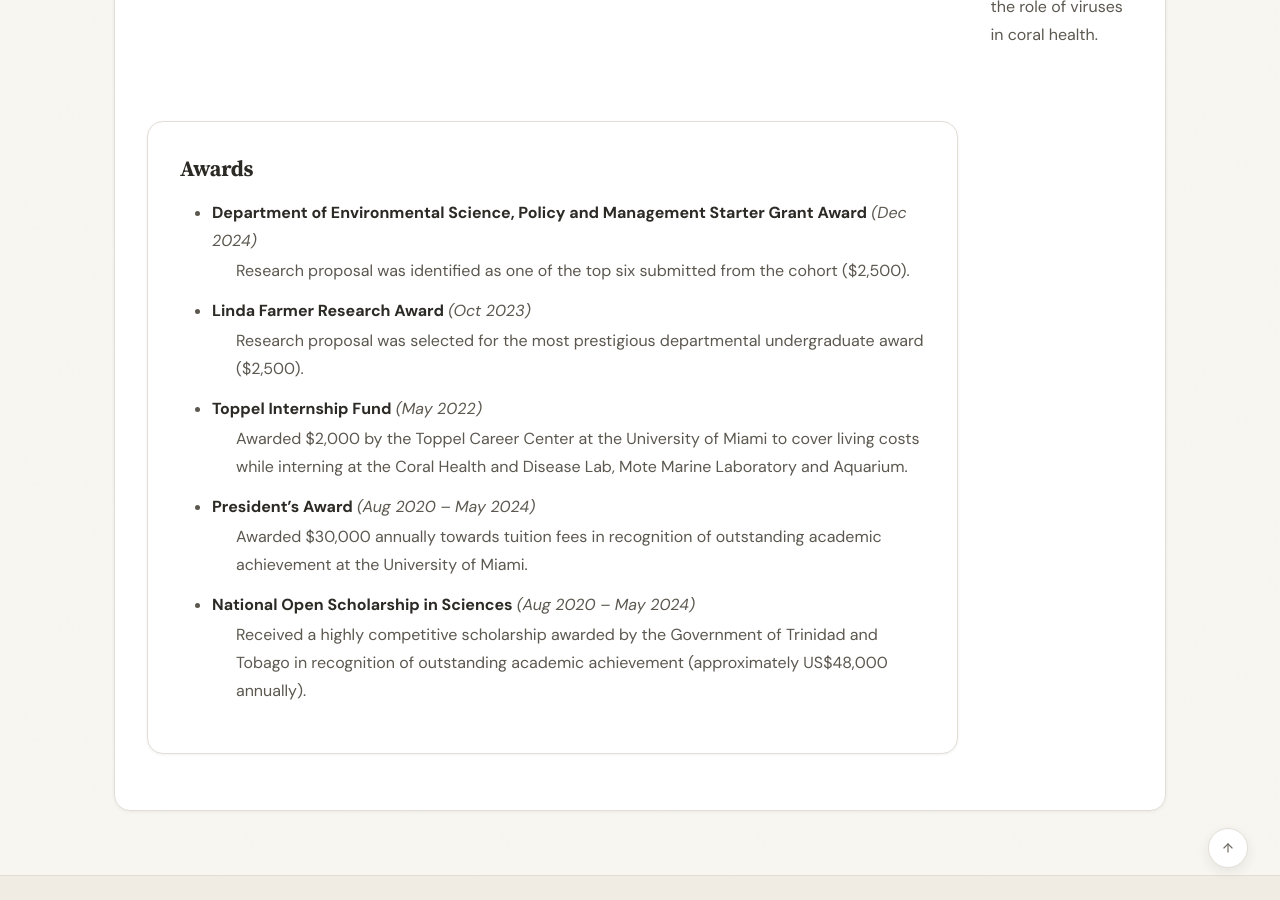
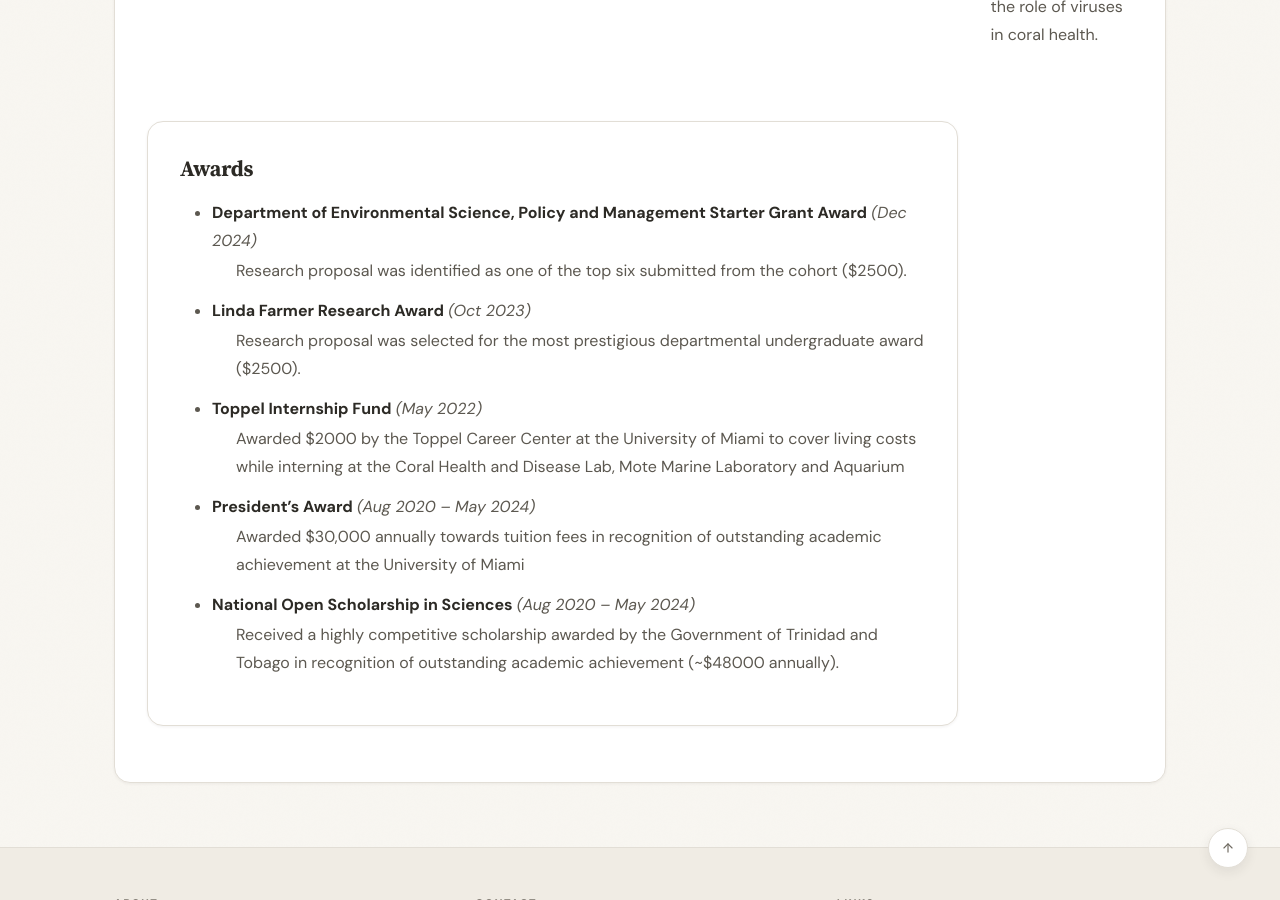
Before and after one commit to sharasookhoo/sharasookhoo.github.io, a Jekyll site: the page built from _pages/about.md, in a window 1280 px wide and 900 px high, scrolled down 1899 px. Built offline with Jekyll 4.4.1, drawn with Linux system fonts in a browser that asks for light colours.

Commit message:
Update awards.yml

```diff
--- a/_data/awards.yml
+++ b/_data/awards.yml
@@ -1,21 +1,21 @@
 # Awards and honors, shown on the About page.
 # Each entry needs: name
-- name: Department of Environmental Science, Policy and Management Starter Grant Award
-  date: Dec 2024
-  description: Research proposal was identified as one of the top six submitted from the cohort ($2,500).
+- name: "Department of Environmental Science, Policy and Management Starter Grant Award"
+  date: "Dec 2024"
+  description: "Research proposal was identified as one of the top six submitted from the cohort ($2500)."
 
-- name: Linda Farmer Research Award
-  date: Oct 2023
-  description: Research proposal was selected for the most prestigious departmental undergraduate award ($2,500).
+- name: "Linda Farmer Research Award"
+  date: "Oct 2023"
+  description: "Research proposal was selected for the most prestigious departmental undergraduate award ($2500)."
 
-- name: Toppel Internship Fund
-  date: May 2022
-  description: Awarded $2,000 by the Toppel Career Center at the University of Miami to cover living costs while interning at the Coral Health and Disease Lab, Mote Marine Laboratory and Aquarium.
+- name: "Toppel Internship Fund"
+  date: "May 2022"
+  description: "Awarded $2000 by the Toppel Career Center at the University of Miami to cover living costs while interning at the Coral Health and Disease Lab, Mote Marine Laboratory and Aquarium"
 
-- name: President’s Award
-  date: Aug 2020 – May 2024
-  description: Awarded $30,000 annually towards tuition fees in recognition of outstanding academic achievement at the University of Miami.
+- name: "President’s Award"
+  date: "Aug 2020 – May 2024"
+  description: "Awarded $30,000 annually towards tuition fees in recognition of outstanding academic achievement at the University of Miami"
 
-- name: National Open Scholarship in Sciences
-  date: Aug 2020 – May 2024
-  description: Received a highly competitive scholarship awarded by the Government of Trinidad and Tobago in recognition of outstanding academic achievement (approximately US$48,000 annually).
+- name: "National Open Scholarship in Sciences"
+  date: "Aug 2020 – May 2024"
+  description: "Received a highly competitive scholarship awarded by the Government of Trinidad and Tobago in recognition of outstanding academic achievement (~$48000 annually)."
```
